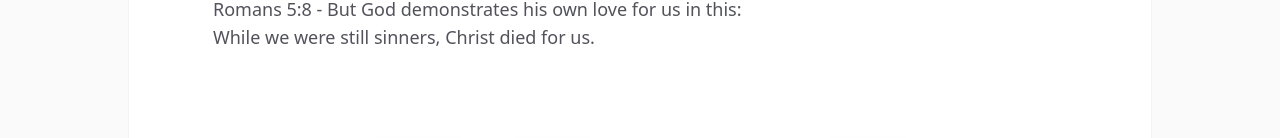
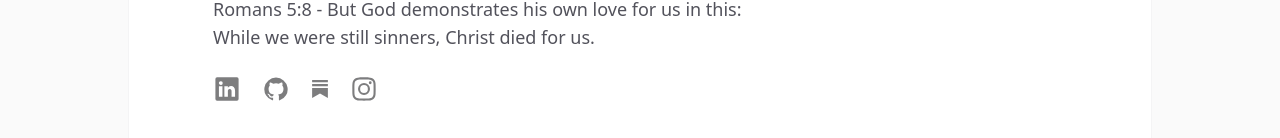
Before and after one commit to kevinyejoonlee/Portfolio2024, a React (Create React App) app: page / in a window 1280 px wide. Shown: the part 355-493 px from the top of the page. Built offline with nearby package versions, Linux system fonts and the light colour scheme; grey boxes are pictures that could not be loaded.

Commit message:
Fixed Icons, and image errors

```diff
--- a/src/components/Introduction/Introduction.js
+++ b/src/components/Introduction/Introduction.js
@@ -35,7 +35,21 @@ const Introduction = () => {
         </div>
 
         <div className="socialMediaMenu_Container">
-          {/* Your existing social media links */}
+        <a className="socialMediaMenu" href="https://www.linkedin.com/in/kevinyejoonlee/">
+            <svg className="socialIcon" fill="#000000" width="800px" height="800px" viewBox="0 0 24 24" xmlns="http://www.w3.org/2000/svg" data-name="Layer 1"><path d="M20.47,2H3.53A1.45,1.45,0,0,0,2.06,3.43V20.57A1.45,1.45,0,0,0,3.53,22H20.47a1.45,1.45,0,0,0,1.47-1.43V3.43A1.45,1.45,0,0,0,20.47,2ZM8.09,18.74h-3v-9h3ZM6.59,8.48h0a1.56,1.56,0,1,1,0-3.12,1.57,1.57,0,1,1,0,3.12ZM18.91,18.74h-3V13.91c0-1.21-.43-2-1.52-2A1.65,1.65,0,0,0,12.85,13a2,2,0,0,0-.1.73v5h-3s0-8.18,0-9h3V11A3,3,0,0,1,15.46,9.5c2,0,3.45,1.29,3.45,4.06Z"/></svg>
+          </a>
+
+          <a className="socialMediaMenu" href="https://github.com/kevinyejoonlee">
+            <svg className="socialIcon" fill="#000000" width="800px" height="800px" viewBox="0 0 24 24" xmlns="http://www.w3.org/2000/svg" data-name="Layer 1"><path d="M12,2.2467A10.00042,10.00042,0,0,0,8.83752,21.73419c.5.08752.6875-.21247.6875-.475,0-.23749-.01251-1.025-.01251-1.86249C7,19.85919,6.35,18.78423,6.15,18.22173A3.636,3.636,0,0,0,5.125,16.8092c-.35-.1875-.85-.65-.01251-.66248A2.00117,2.00117,0,0,1,6.65,17.17169a2.13742,2.13742,0,0,0,2.91248.825A2.10376,2.10376,0,0,1,10.2,16.65923c-2.225-.25-4.55-1.11254-4.55-4.9375a3.89187,3.89187,0,0,1,1.025-2.6875,3.59373,3.59373,0,0,1,.1-2.65s.83747-.26251,2.75,1.025a9.42747,9.42747,0,0,1,5,0c1.91248-1.3,2.75-1.025,2.75-1.025a3.59323,3.59323,0,0,1,.1,2.65,3.869,3.869,0,0,1,1.025,2.6875c0,3.83747-2.33752,4.6875-4.5625,4.9375a2.36814,2.36814,0,0,1,.675,1.85c0,1.33752-.01251,2.41248-.01251,2.75,0,.26251.1875.575.6875.475A10.0053,10.0053,0,0,0,12,2.2467Z"/></svg>
+          </a>
+
+          <a className="socialMediaMenu" href="https://kevinyejoonlee.substack.com?utm_source=navbar&utm_medium=web&r=2oseq2">
+            <svg className="substackicon socialIcon" xmlns="http://www.w3.org/2000/svg"   viewBox="0 0 16 16"><path d="M15 3.604H1v1.891h14v-1.89ZM1 7.208V16l7-3.926L15 16V7.208zM15 0H1v1.89h14z"/></svg>
+          </a>
+
+          <a className="socialMediaMenu" href="https://www.instagram.com/k.evinlee/">
+            <svg className="socialIcon" fill="#000000" width="800px" height="800px" viewBox="0 0 24 24" xmlns="http://www.w3.org/2000/svg" data-name="Layer 1"><path d="M17.34,5.46h0a1.2,1.2,0,1,0,1.2,1.2A1.2,1.2,0,0,0,17.34,5.46Zm4.6,2.42a7.59,7.59,0,0,0-.46-2.43,4.94,4.94,0,0,0-1.16-1.77,4.7,4.7,0,0,0-1.77-1.15,7.3,7.3,0,0,0-2.43-.47C15.06,2,14.72,2,12,2s-3.06,0-4.12.06a7.3,7.3,0,0,0-2.43.47A4.78,4.78,0,0,0,3.68,3.68,4.7,4.7,0,0,0,2.53,5.45a7.3,7.3,0,0,0-.47,2.43C2,8.94,2,9.28,2,12s0,3.06.06,4.12a7.3,7.3,0,0,0,.47,2.43,4.7,4.7,0,0,0,1.15,1.77,4.78,4.78,0,0,0,1.77,1.15,7.3,7.3,0,0,0,2.43.47C8.94,22,9.28,22,12,22s3.06,0,4.12-.06a7.3,7.3,0,0,0,2.43-.47,4.7,4.7,0,0,0,1.77-1.15,4.85,4.85,0,0,0,1.16-1.77,7.59,7.59,0,0,0,.46-2.43c0-1.06.06-1.4.06-4.12S22,8.94,21.94,7.88ZM20.14,16a5.61,5.61,0,0,1-.34,1.86,3.06,3.06,0,0,1-.75,1.15,3.19,3.19,0,0,1-1.15.75,5.61,5.61,0,0,1-1.86.34c-1,.05-1.37.06-4,.06s-3,0-4-.06A5.73,5.73,0,0,1,6.1,19.8,3.27,3.27,0,0,1,5,19.05a3,3,0,0,1-.74-1.15A5.54,5.54,0,0,1,3.86,16c0-1-.06-1.37-.06-4s0-3,.06-4A5.54,5.54,0,0,1,4.21,6.1,3,3,0,0,1,5,5,3.14,3.14,0,0,1,6.1,4.2,5.73,5.73,0,0,1,8,3.86c1,0,1.37-.06,4-.06s3,0,4,.06a5.61,5.61,0,0,1,1.86.34A3.06,3.06,0,0,1,19.05,5,3.06,3.06,0,0,1,19.8,6.1,5.61,5.61,0,0,1,20.14,8c.05,1,.06,1.37.06,4S20.19,15,20.14,16ZM12,6.87A5.13,5.13,0,1,0,17.14,12,5.12,5.12,0,0,0,12,6.87Zm0,8.46A3.33,3.33,0,1,1,15.33,12,3.33,3.33,0,0,1,12,15.33Z"/></svg>
+          </a>
         </div>
     </section>
   );
```
Also changed, not shown: 23 other files (tests, documents, lock files or other folders).
